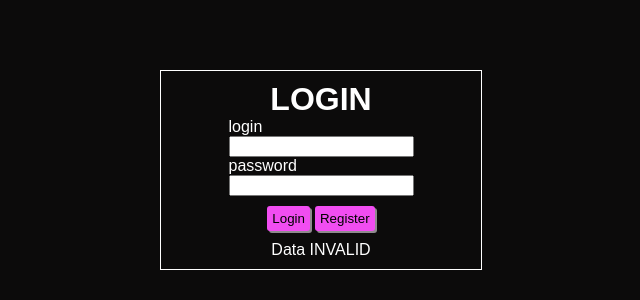
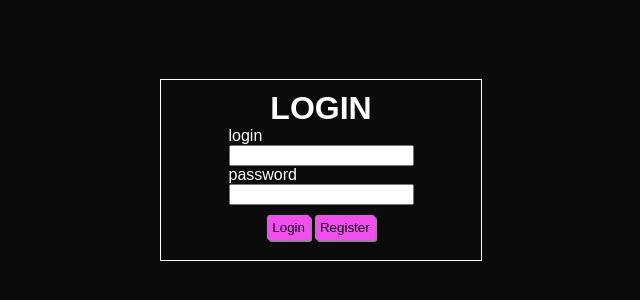
Before and after one commit to slavatarasevich/infinity-angular-app, an Angular app: page / in a window 1280 px wide. Shown: the part 190-490 px from the top of the page, without its empty margins (319-959 px from the left). Built offline with nearby package versions, Linux system fonts and the light colour scheme.

Commit message:
added link for reg page on login page

```diff
--- a/src/pages/login/login.html
+++ b/src/pages/login/login.html
@@ -16,9 +16,9 @@
     </div>
     <div class="buttons__login">
       <button class="login-button" (click)="logIn()">Login</button>
-      <button class="register-button" (click)="resetMyForm()">Register</button>
+      <button class="register-button"><a routerLink="/reg-page">Register</a></button>
     </div>
   </form>
-  <span>Data {{ myForm.status }}</span>
+  <!-- <span>Data {{ myForm.status }}</span> -->
 </div>
 <router-outlet></router-outlet>
--- a/src/pages/login/login.scss
+++ b/src/pages/login/login.scss
@@ -21,6 +21,10 @@
       margin-bottom: 10px;
       gap: 5 px;
     }
+    a {
+      text-decoration: none;
+      color: inherit;
+    }
     .buttons__login {
       display: flex;
       justify-content: center;
--- a/src/pages/login/login.ts
+++ b/src/pages/login/login.ts
@@ -1,12 +1,12 @@
 import { Component, OnChanges, OnInit, signal, SimpleChanges, WritableSignal } from '@angular/core';
-import { RouterOutlet } from '@angular/router';
+import { RouterOutlet, RouterLink } from '@angular/router';
 import { FormControl, Validators, FormGroup } from '@angular/forms';
 
 import { ReactiveFormsModule } from '@angular/forms';
 
 @Component({
   selector: 'app-login',
-  imports: [RouterOutlet, ReactiveFormsModule],
+  imports: [RouterOutlet, ReactiveFormsModule, RouterLink],
   templateUrl: './login.html',
   styleUrl: './login.scss',
 })
--- a/src/pages/registration/registration/registration.ts
+++ b/src/pages/registration/registration/registration.ts
@@ -1,7 +1,7 @@
 import { Component } from '@angular/core';
-import { RouterOutlet } from '@angular/router';
+import { RouterLink, RouterOutlet } from '@angular/router';
 import { FormControl, ReactiveFormsModule } from '@angular/forms';
-import { JsonPipe } from '@angular/common';
+
 
 interface User {
   id: number;
@@ -12,7 +12,7 @@ interface User {
 
 @Component({
   selector: 'app-registration',
-  imports: [RouterOutlet, ReactiveFormsModule, JsonPipe],
+  imports: [RouterOutlet, ReactiveFormsModule, RouterLink],
   templateUrl: './registration.html',
   styleUrl: './registration.scss',
 })
```
